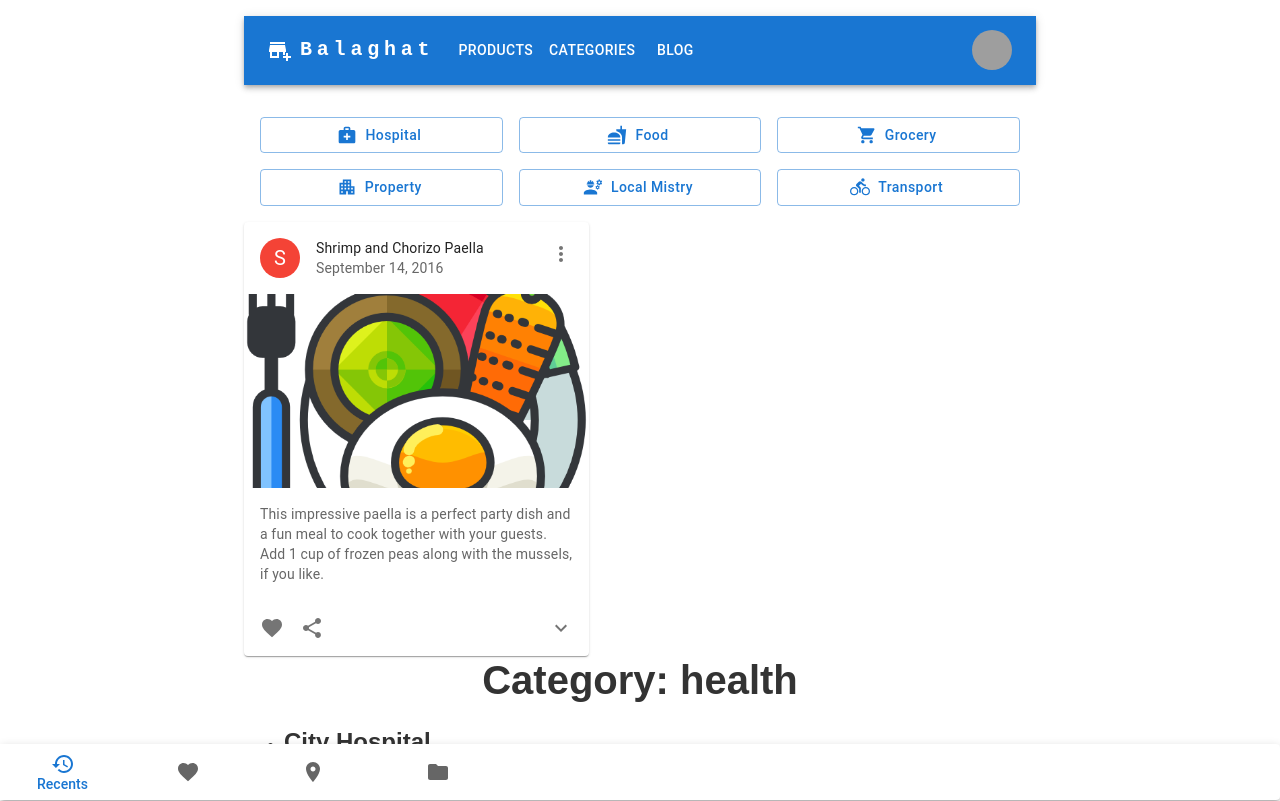
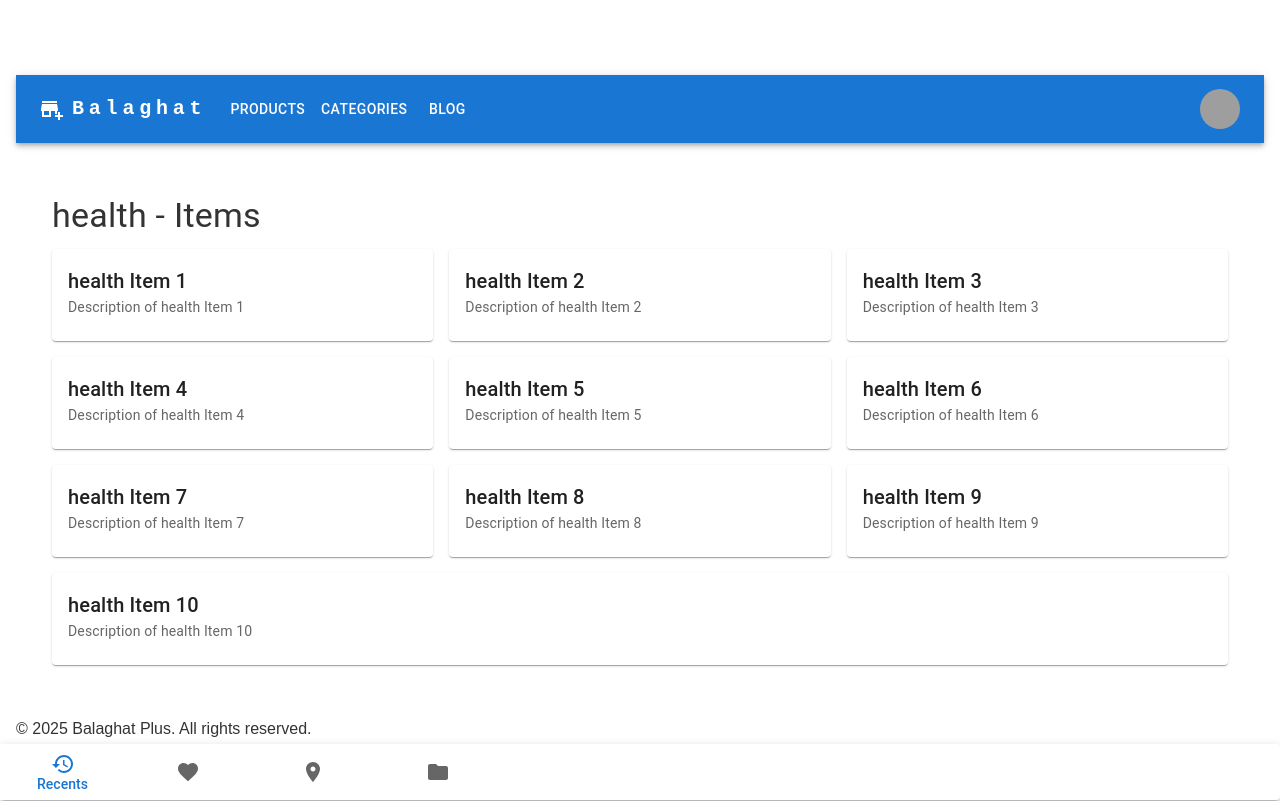
Before and after one commit to sumit021196/balaghatpluss, a React (Vite) app: page /category/health in a window 1280 px wide. Shown: the top 801 px of the page. Built offline with nearby package versions, Linux system fonts and the light colour scheme; grey boxes are pictures that could not be loaded.

Commit message:
routing category page

```diff
--- a/src/App.jsx
+++ b/src/App.jsx
@@ -2,14 +2,15 @@
 import React from 'react';
 import './App.css';
 import { BrowserRouter as Router, Routes, Route } from 'react-router-dom';
-import ResponsiveAppBar from'./ResponsiveAppBar';
+import ResponsiveAppBar from './ResponsiveAppBar';
 import Footer from './components/Footer';
 import Home from './pages/Home';
-import CategoryPage from './pages/CategoryPage';
-import BusinessDetails from './pages/BusinessDetails';
+
 import RecipeReviewCard from './RecipeReviewCard';
 import IconLabelGrid from './IconLabelGrid';
-import LabelBottomNavigation  from './LabelBottomNavigation'
+import LabelBottomNavigation from './LabelBottomNavigation'
+import CategoryDetailPage from './CategoryDetailPage';
+
 
 
 function App() {
@@ -17,18 +18,27 @@ function App() {
     <Router>
 
       <div className="App">
-      <ResponsiveAppBar/>
-      <IconLabelGrid/>
-       <RecipeReviewCard/>
+
+        <ResponsiveAppBar />
+        <div style={{ padding: '20px' }}>
+          <Routes>
 
 
-        <Routes>
-          <Route path="/" element={<Home />} />
-          <Route path="/category/:categoryId" element={<CategoryPage />} />
-          <Route path="/business/:businessId" element={<BusinessDetails />} />
-        </Routes>
+            <Route path="/"
+            element={
+              <>
+            <Home />
+            <IconLabelGrid />
+        <RecipeReviewCard />
+        </>
+        } />
+            <Route path="/category/:categoryName" element={<CategoryDetailPage />} />
+
+          </Routes>
+        </div>
+
         <Footer />
-        <LabelBottomNavigation/>
+        <LabelBottomNavigation />
       </div>
 
     </Router>
--- /dev/null
+++ b/src/CategoryDetailPage.jsx
@@ -0,0 +1,51 @@
+import React from 'react';
+import { useParams } from 'react-router-dom';
+import Card from '@mui/material/Card';
+import CardContent from '@mui/material/CardContent';
+import Typography from '@mui/material/Typography';
+import Box from '@mui/material/Box';
+
+const CategoryDetailPage = () => {
+  const { categoryName } = useParams();
+
+  const items = Array.from({ length: 10 }, (_, i) => ({
+    id: i + 1,
+    title: `${categoryName} Item ${i + 1}`,
+    description: `Description of ${categoryName} Item ${i + 1}`,
+  }));
+
+  return (
+    <Box sx={{ flexGrow: 1, padding: 2 }}>
+      <Typography variant="h4" gutterBottom>
+        {categoryName} - Items
+      </Typography>
+      <Box
+        sx={{
+          display: 'flex',
+          flexWrap: 'wrap',
+          gap: 2,
+          justifyContent: 'space-between',
+        }}
+      >
+        {items.map((item) => (
+          <Card
+            key={item.id}
+            sx={{
+              flex: '1 1 calc(33.333% - 16px)', // Each card takes ~1/3 width, with a gap adjustment
+              minWidth: '250px', // Ensures responsiveness for smaller screens
+            }}
+          >
+            <CardContent>
+              <Typography variant="h6">{item.title}</Typography>
+              <Typography variant="body2" color="text.secondary">
+                {item.description}
+              </Typography>
+            </CardContent>
+          </Card>
+        ))}
+      </Box>
+    </Box>
+  );
+};
+
+export default CategoryDetailPage;
--- a/src/IconLabelGrid.jsx
+++ b/src/IconLabelGrid.jsx
@@ -8,6 +8,7 @@ import ShoppingCartIcon from '@mui/icons-material/ShoppingCart';
 import EngineeringIcon from '@mui/icons-material/Engineering';
 import DirectionsBikeIcon from '@mui/icons-material/DirectionsBike';
 import MedicalServicesIcon from '@mui/icons-material/MedicalServices';
+import { useNavigate } from 'react-router-dom';
 
 const buttons = [
   { id: 1, name: 'Hospital', icon: <MedicalServicesIcon /> },
@@ -19,6 +20,12 @@ const buttons = [
 ];
 
 export default function IconLabelGrid() {
+  const navigate = useNavigate();
+
+  const handleButtonClick = (name) => {
+    navigate(`/category/${name}`);
+  };
+
   return (
     <Box sx={{ flexGrow: 1, padding: 2 }}>
       <Grid container spacing={2} columns={{ xs: 4, sm: 8, md: 12 }}>
@@ -29,6 +36,7 @@ export default function IconLabelGrid() {
               startIcon={button.icon}
               fullWidth
               sx={{ textTransform: 'none' }}
+              onClick={() => handleButtonClick(button.name)}
             >
               {button.name}
             </Button>
```
